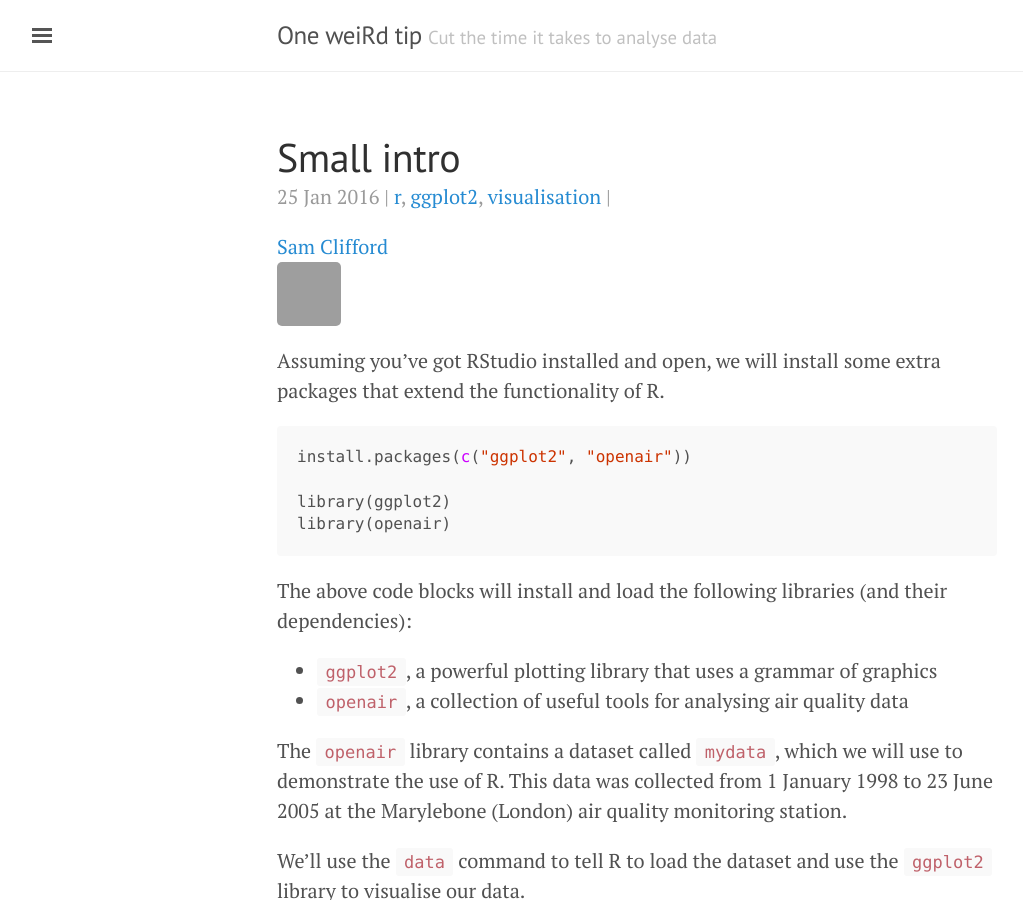
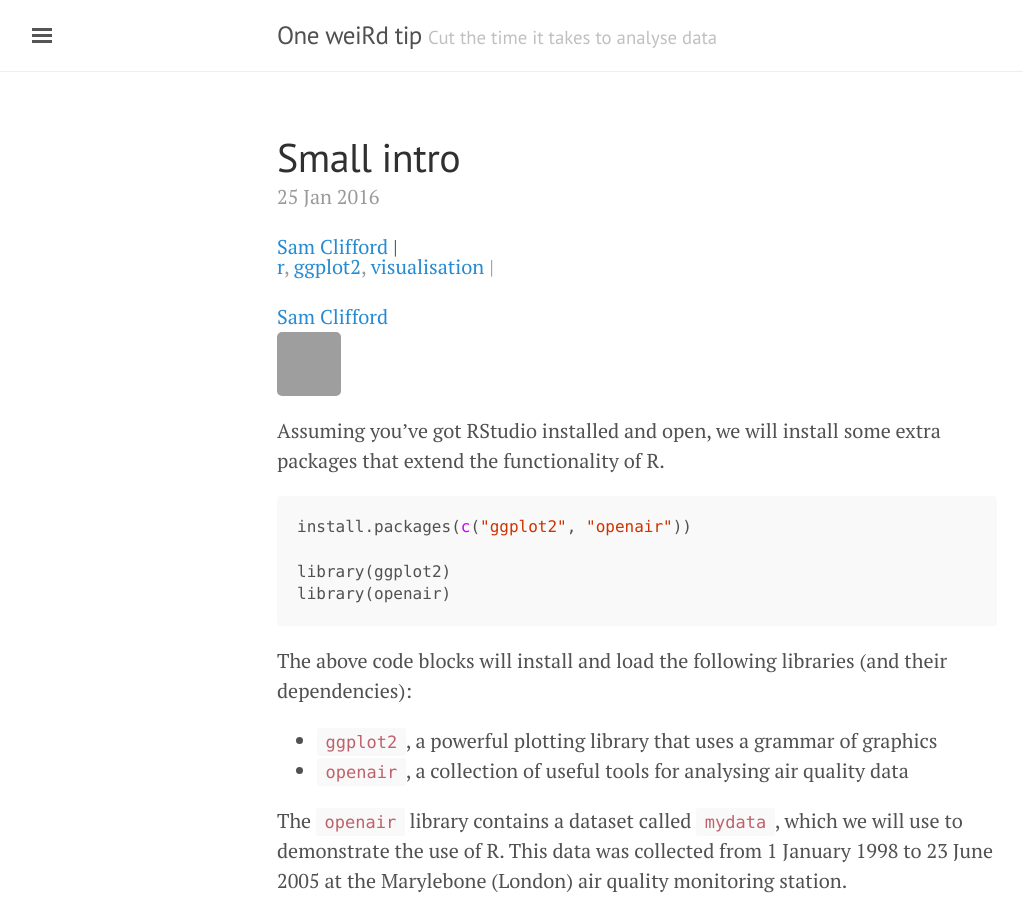
Before and after one commit to bragqut/bragqut.github.io, a Jekyll site: the page built from _posts/2016-01-25-small-intro.md, in a window 1280 px wide and 900 px high. Shown: the whole window, without its empty margins (3-1026 px from the left). Built offline with Jekyll 4.4.1, drawn with Linux system fonts in a browser that asks for light colours; comment, search, counter and statistics services are not loaded; grey boxes are pictures that could not be loaded.

Commit message:
testing post

```diff
--- a/_layouts/post.html
+++ b/_layouts/post.html
@@ -11,7 +11,7 @@ layout: default
 
   {% include commentscount.html %}
 
-  <span class="post-date"> {{ page.date | date_to_string }} |  {{ tag_list }} | <a href="{{ post.url }}index.html#disqus_thread" data-disqus-identifier="{{post.url}}"></a></span>
+  <span class="post-date"> {{ page.date | date_to_string }} </span> <span class="author"><a href="{{author.web}}" >{{ author.display_name }}</a></span> | <span class="post-date"> {{ tag_list }} | <a href="{{ post.url }}index.html#disqus_thread" data-disqus-identifier="{{post.url}}"></a></span>
 
   {% include authorinfo.html %}
 
```
